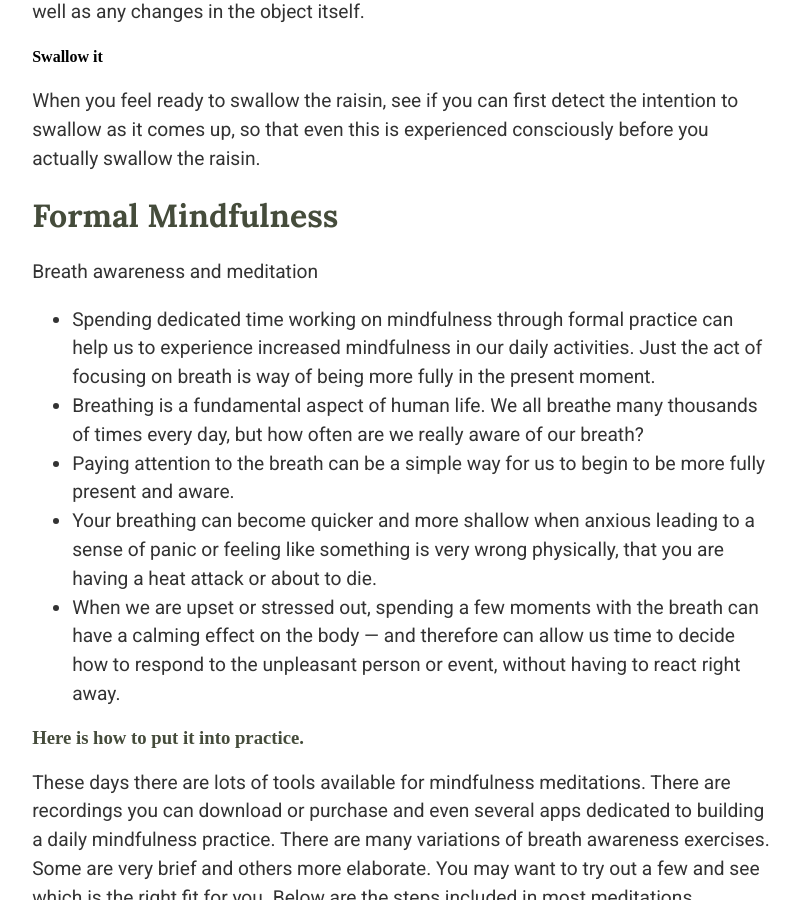
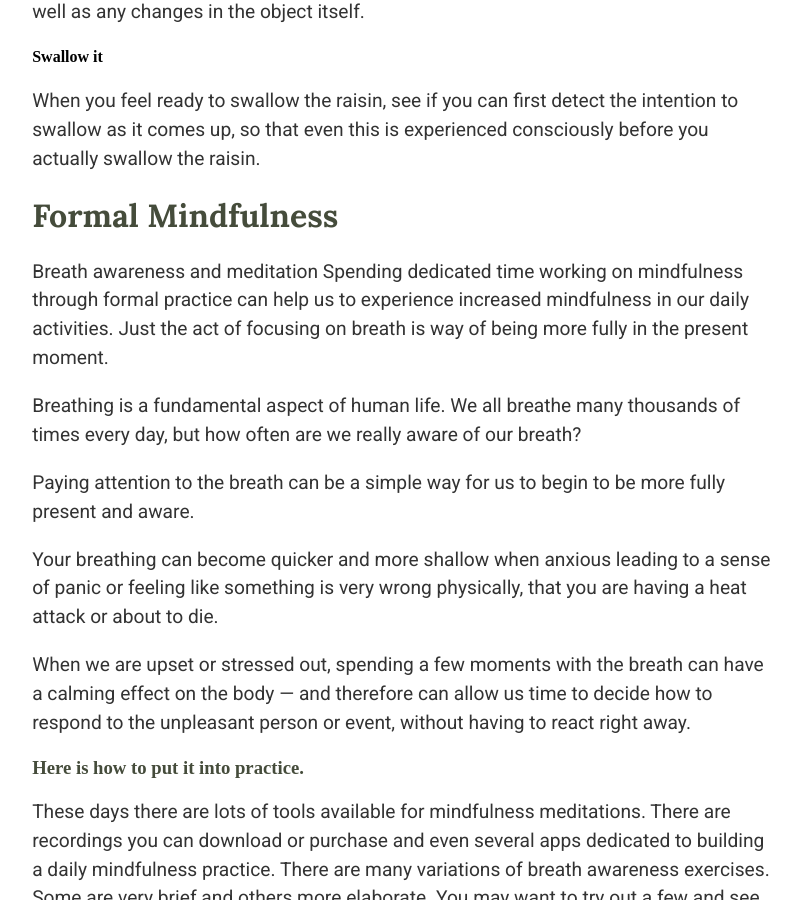
Before and after one commit to mtorres253/mtorres253.github.io, a Jekyll site: the page built from chapt-2/index.md, in a window 1280 px wide and 900 px high, scrolled down 2175 px. Shown: the whole window, without its empty margins (382-1183 px from the left). Built offline with Jekyll 4.4.1, drawn with Linux system fonts in a browser that asks for light colours; nearby versions of some CDN libraries.

```diff
--- a/chapt-2/index.md
+++ b/chapt-2/index.md
@@ -39,12 +39,15 @@ When you feel ready to swallow the raisin, see if you can first detect the inten
 
 # Formal Mindfulness
 Breath awareness and meditation
+Spending dedicated time working on mindfulness through formal practice can help us to experience increased mindfulness in our daily activities. Just the act of focusing on breath is way of being more fully in the present moment.
 
-- Spending dedicated time working on mindfulness through formal practice can help us to experience increased mindfulness in our daily activities. Just the act of focusing on breath is way of being more fully in the present moment.
-- Breathing is a fundamental aspect of human life. We all breathe many thousands of times every day, but how often are we really aware of our breath?
-- Paying attention to the breath can be a simple way for us to begin to be more fully present and aware.
-- Your breathing can become quicker and more shallow when anxious leading to a sense of panic or feeling like something is very wrong physically, that you are having a heat attack or about to die.
-- When we are upset or stressed out, spending a few moments with the breath can have a calming effect on the body &mdash; and therefore can allow us time to decide how to respond to the unpleasant person or event, without having to react right away.
+Breathing is a fundamental aspect of human life. We all breathe many thousands of times every day, but how often are we really aware of our breath?
+
+Paying attention to the breath can be a simple way for us to begin to be more fully present and aware.
+
+Your breathing can become quicker and more shallow when anxious leading to a sense of panic or feeling like something is very wrong physically, that you are having a heat attack or about to die.
+
+When we are upset or stressed out, spending a few moments with the breath can have a calming effect on the body &mdash; and therefore can allow us time to decide how to respond to the unpleasant person or event, without having to react right away.
 
 ### Here is how to put it into practice.
 These days there are lots of tools available for mindfulness meditations. There are recordings  you can download or purchase and even several apps dedicated to building a daily mindfulness practice. There are many variations of breath awareness exercises. Some are very brief and others more elaborate. You may want to try out a few and see which is the right fit for you. Below are the steps included in most meditations.
@@ -81,9 +84,9 @@ We are often better at having compassion for others than for ourselves. Why is t
 However, just as having compassion towards others motivates you to help them and ease their suffering, self-compassion gives you permission to take a supportive, caring attitude towards yourself and motivates you to comfort yourself in times of distress. Self compassion is linked to overall well being. There is a growing body of research suggesting that self compassionate individuals suffer less and thrive more (see Barnard & Curry, 2011 for a review).
 
  Self compassion is:
-- Having empathy for yourself and understanding of your own suffering.
-- Sitting with your own imperfection.
-- Understanding your mistakes in the larger context.
+ - Having empathy for yourself and understanding of your own suffering.
+ - Sitting with your own imperfection.
+ - Understanding your mistakes in the larger context.
 
 # Practice
 
```
